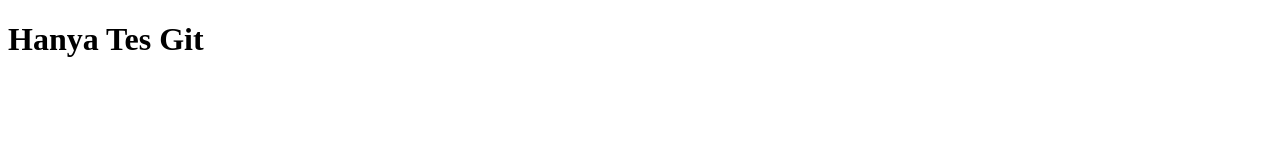
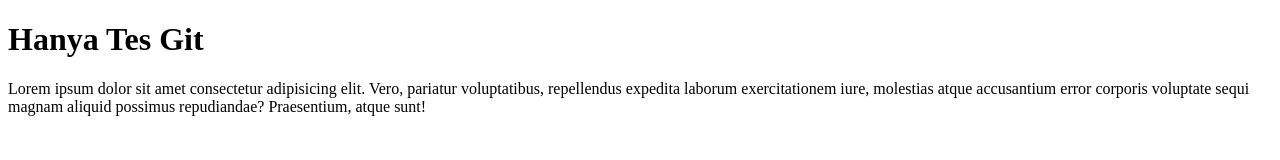
Before and after one commit to Deniyusup/hanya-test-git2, a plain HTML site: page index.html in a window 1280 px wide. Drawn offline with Linux system fonts and the light colour scheme.

Commit message:
menambahkan paragraf

```diff
--- a/index.html
+++ b/index.html
@@ -7,5 +7,6 @@
 </head>
 <body>
     <h1>Hanya Tes Git</h1>
+    <p>Lorem ipsum dolor sit amet consectetur adipisicing elit. Vero, pariatur voluptatibus, repellendus expedita laborum exercitationem iure, molestias atque accusantium error corporis voluptate sequi magnam aliquid possimus repudiandae? Praesentium, atque sunt!</p>
 </body>
 </html>
```
